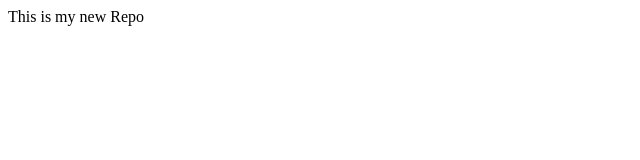
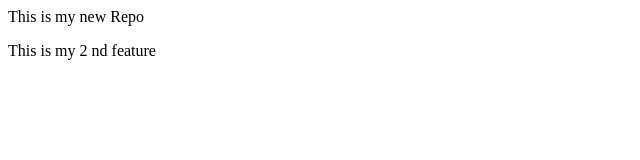
Before and after one commit to theshivam18/LocalRepo, a plain HTML site: page LocalRepo/index.html in a window 1280 px wide. Shown: the whole page, without its empty margins (0-640 px from the left). Drawn offline with Linux system fonts and the light colour scheme.

Commit message:
add in index

```diff
--- a/LocalRepo/index.html
+++ b/LocalRepo/index.html
@@ -3,3 +3,4 @@
  <!-- Pahle hum github pey eik github repositry banatey hain.
   Phir apni local machine pey eik folder banatey hain
   jismey hum apni files rakhtey hain. Phir hum git init command chalakar us folder ko git repository bana letay hain. Phir hum apni files ko git add aur git commit commands chalakar apni local repository mein commit kartey hain. Phir hum apni local repository ko github repository se link kartey hain git remote add origin command chalakar. Aur phir hum git push command chalakar apni local repository ki files ko github repository pey push kar detey hain. -->
+<p>This is my 2 nd feature</p>
```
